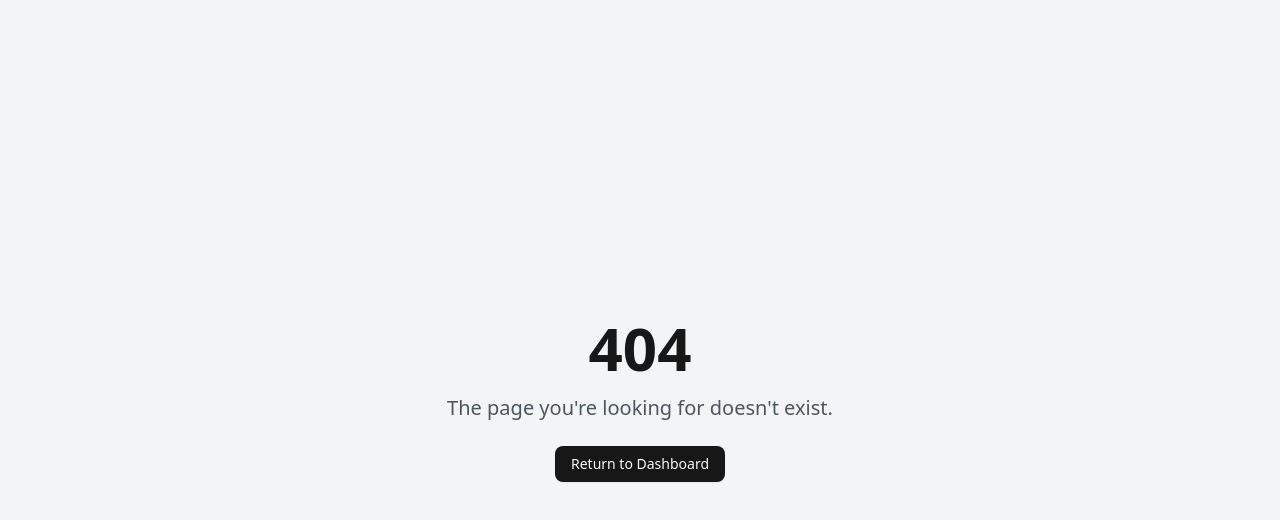
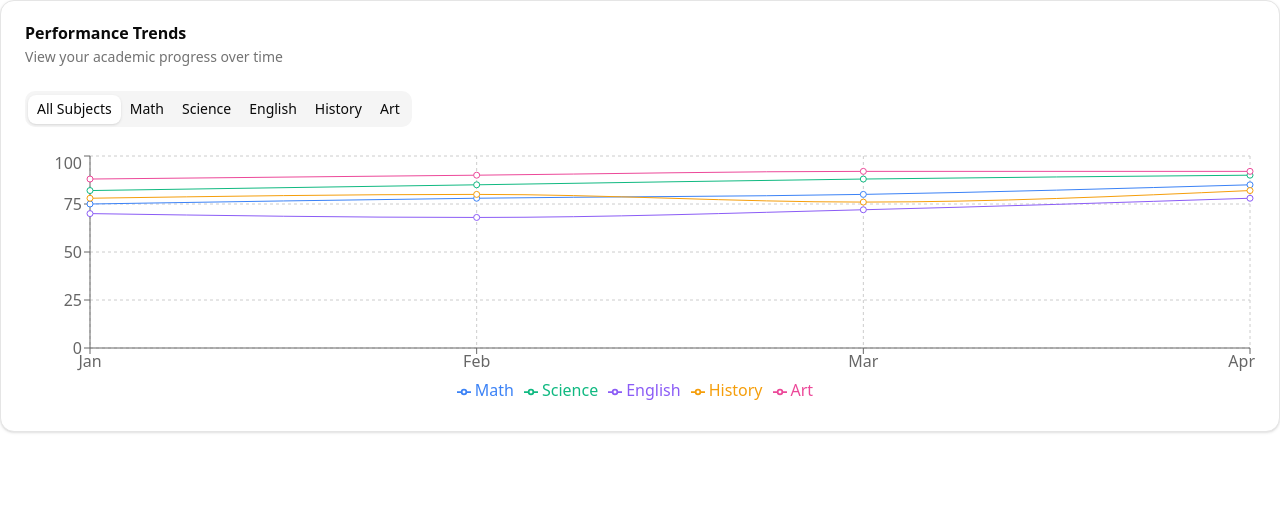
Before and after one commit to varruunnn/ClassSync, a React (Vite) app in the folder frontend/: page /test in a window 1280 px wide. Before the commit this address had no page. Shown: the top 520 px of the page. Built offline with nearby package versions, Linux system fonts and the light colour scheme.

Commit message:
Performance chart added

```diff
--- a/frontend/src/App.tsx
+++ b/frontend/src/App.tsx
@@ -5,6 +5,7 @@ import { QueryClient, QueryClientProvider } from "@tanstack/react-query";
 import { BrowserRouter, Routes, Route } from "react-router-dom";
 import Index from "./components/Pages/Index";
 import NotFound from "./components/Pages/NotFound";
+import Test from "./test/test";
 
 
 const queryClient = new QueryClient();
@@ -19,6 +20,7 @@ const App = () => (
           <Route path="/" element={<Index />} />
           {/* ADD ALL CUSTOM ROUTES ABOVE THE CATCH-ALL "*" ROUTE */}
           <Route path="*" element={<NotFound />} />
+          <Route path="/test" element={<Test/>} />
         </Routes>
       </BrowserRouter>
     </TooltipProvider>
--- a/frontend/src/components/dashboard/PerformanceChart.tsx
+++ b/frontend/src/components/dashboard/PerformanceChart.tsx
@@ -15,7 +15,7 @@ interface PerformanceChartProps {
 }
 
 export default function PerformanceChart({ performanceData }: PerformanceChartProps) {
-  const subjectColors = {
+  const subjectColors: Record<SubjectType, string> = {
     math: "#3b82f6",
     science: "#10b981",
     english: "#8b5cf6",
@@ -23,8 +23,12 @@ export default function PerformanceChart({ performanceData }: PerformanceChartPr
     art: "#ec4899"
   };
 
-  // Extract subject names for tabs
-  const subjects = Object.keys(performanceData[0]).filter(key => key !== 'month') as SubjectType[];
+  // Extract subject names for tabs and ensure they're of SubjectType
+  const subjects = Object.keys(performanceData[0])
+    .filter(key => key !== 'month')
+    .filter((key): key is SubjectType =>
+      ['math', 'science', 'english', 'history', 'art'].includes(key)
+    );
 
   return (
     <Card className="w-full">
@@ -43,7 +47,8 @@ export default function PerformanceChart({ performanceData }: PerformanceChartPr
             ))}
           </TabsList>
 
-          <TabsContent value="all" className="h-[300px]">
+          <TabsContent value="all">
+            <div className="h-64 w-full">
               <ResponsiveContainer width="100%" height="100%">
                 <LineChart data={performanceData}>
                   <CartesianGrid strokeDasharray="3 3" />
@@ -63,10 +68,12 @@ export default function PerformanceChart({ performanceData }: PerformanceChartPr
                   ))}
                 </LineChart>
               </ResponsiveContainer>
+            </div>
           </TabsContent>
 
           {subjects.map((subject) => (
-            <TabsContent key={subject} value={subject} className="h-[300px]">
+            <TabsContent key={subject} value={subject}>
+              <div className="h-64 w-full">
                 <ResponsiveContainer width="100%" height="100%">
                   <LineChart data={performanceData}>
                     <CartesianGrid strokeDasharray="3 3" />
@@ -83,6 +90,7 @@ export default function PerformanceChart({ performanceData }: PerformanceChartPr
                     />
                   </LineChart>
                 </ResponsiveContainer>
+              </div>
             </TabsContent>
           ))}
         </Tabs>
--- /dev/null
+++ b/frontend/src/test/Test.tsx
@@ -0,0 +1,12 @@
+import PerformanceChart from "@/components/dashboard/PerformanceChart"
+import {  performanceHistory } from "@/data/mockData";
+
+const Test = () => {
+  return (
+    <div>
+      <PerformanceChart   performanceData={performanceHistory}/>
+    </div>
+  )
+}
+
+export default Test
```
Lines whose indentation alone changed are shown as unchanged.
